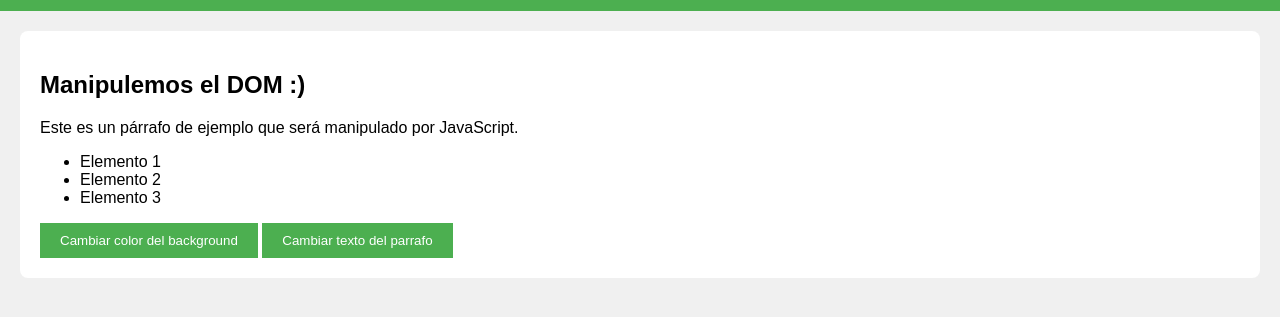
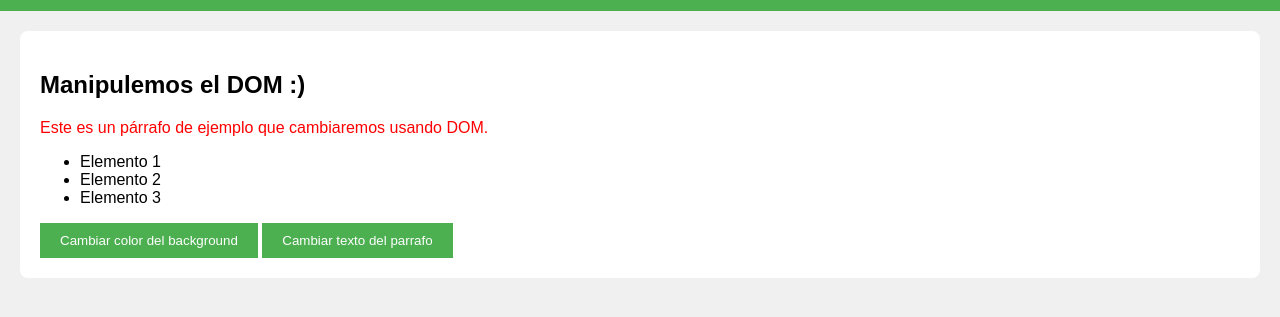
Before and after one commit to Eduardo-rtx/dom-project, a plain HTML site: page index.html in a window 1280 px wide. Shown: the part 89-406 px from the top of the page. Drawn offline with Linux system fonts and the light colour scheme.

Commit message:
adde color to p

```diff
--- a/index.html
+++ b/index.html
@@ -14,7 +14,7 @@
 
     <section id="contenido">
         <h2>Manipulemos el DOM :)</h2>
-        <p id="parrafo">Este es un párrafo de ejemplo que será manipulado por JavaScript.</p>
+        <p id="parrafo">Este es un párrafo de ejemplo que cambiaremos usando DOM.</p>
         <ul id="lista">
             <li>Elemento 1</li>
             <li>Elemento 2</li>
--- a/style.css
+++ b/style.css
@@ -26,3 +26,6 @@ button {
 button:hover {
     background-color: #45a049;
 }
+p {
+    color: red;
+}
```
